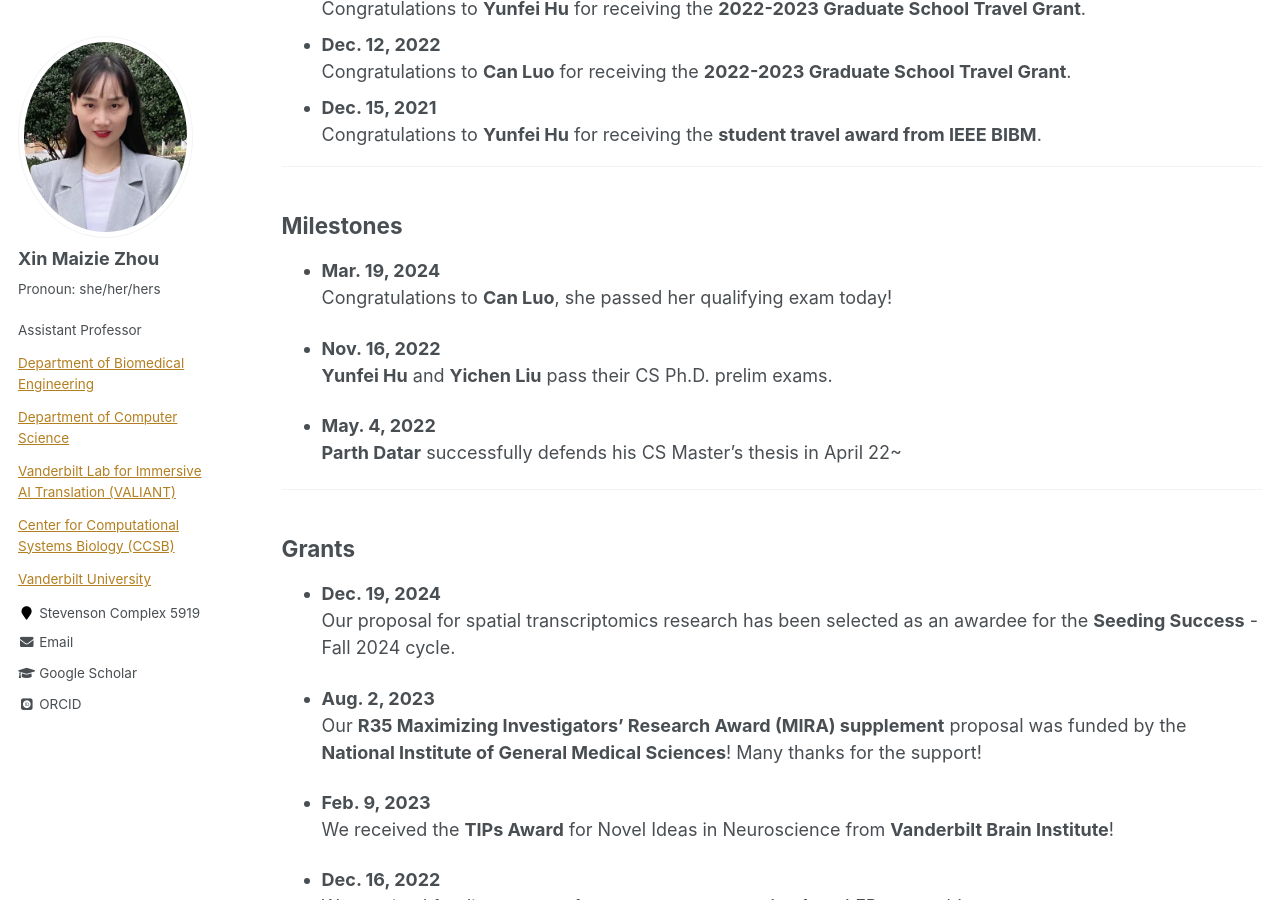
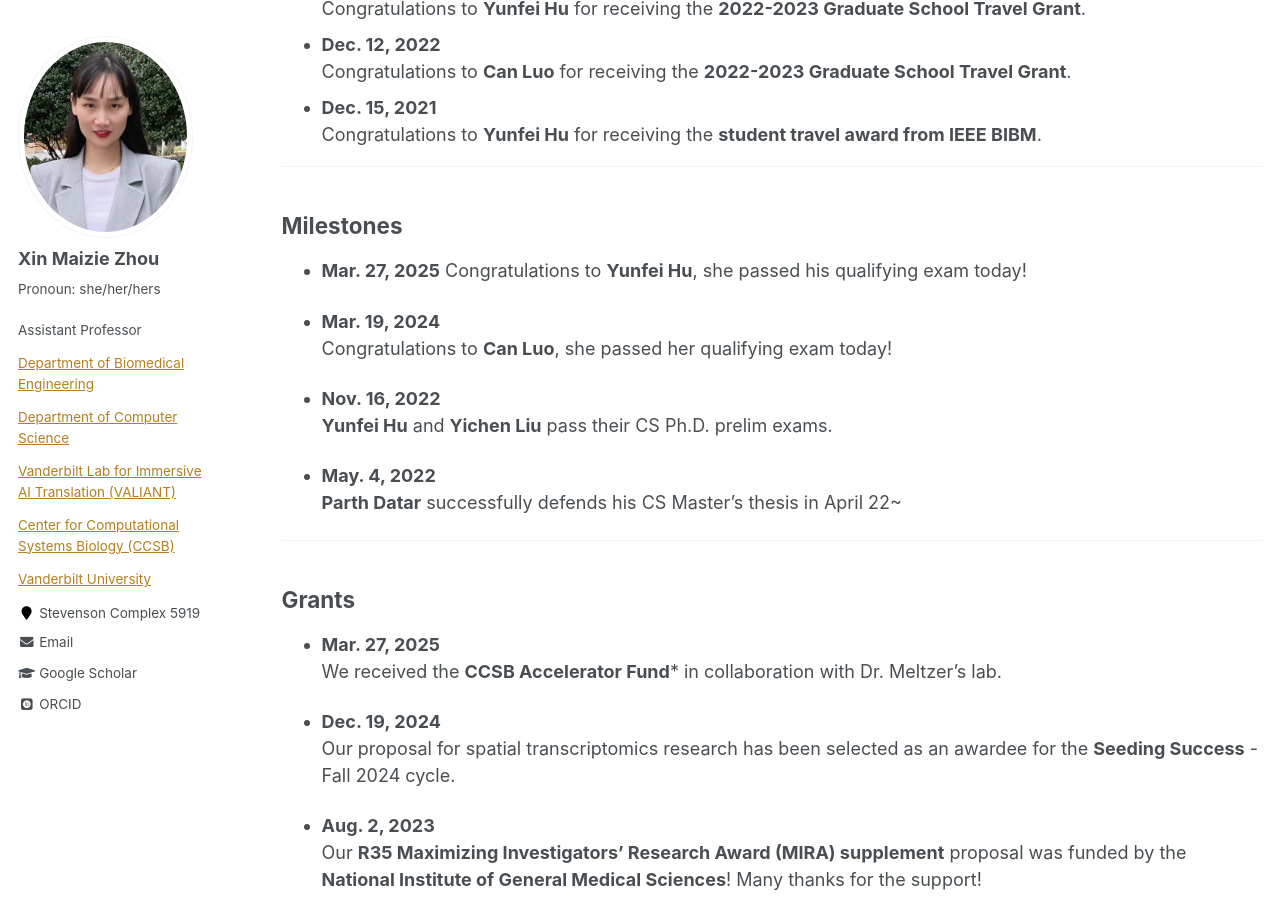
Before and after one commit to maiziezhoulab/Maiziezhoulab.github.io, a Jekyll site: the page built from _pages/LabNews.md, in a window 1280 px wide and 900 px high, scrolled down 736 px. Built offline with Jekyll 4.4.1, drawn with Linux system fonts in a browser that asks for light colours; some web fonts are replaced.

Commit message:
Update LabNews.md

```diff
--- a/_pages/LabNews.md
+++ b/_pages/LabNews.md
@@ -30,6 +30,8 @@ author_profile: true
 ---
 
 ## Milestones
+- **Mar. 27, 2025**
+  Congratulations to **Yunfei Hu**, she passed his qualifying exam today!
 
 - **Mar. 19, 2024**
   Congratulations to **Can Luo**, she passed her qualifying exam today!
@@ -44,6 +46,9 @@ author_profile: true
 
 
 ## Grants
+- **Mar. 27, 2025**
+  We received the **CCSB Accelerator Fund*** in collaboration with Dr. Meltzer's lab.
+
 - **Dec. 19, 2024**
   Our proposal for spatial transcriptomics research has been selected as an awardee for the **Seeding Success** -  Fall 2024 cycle.
 
```
